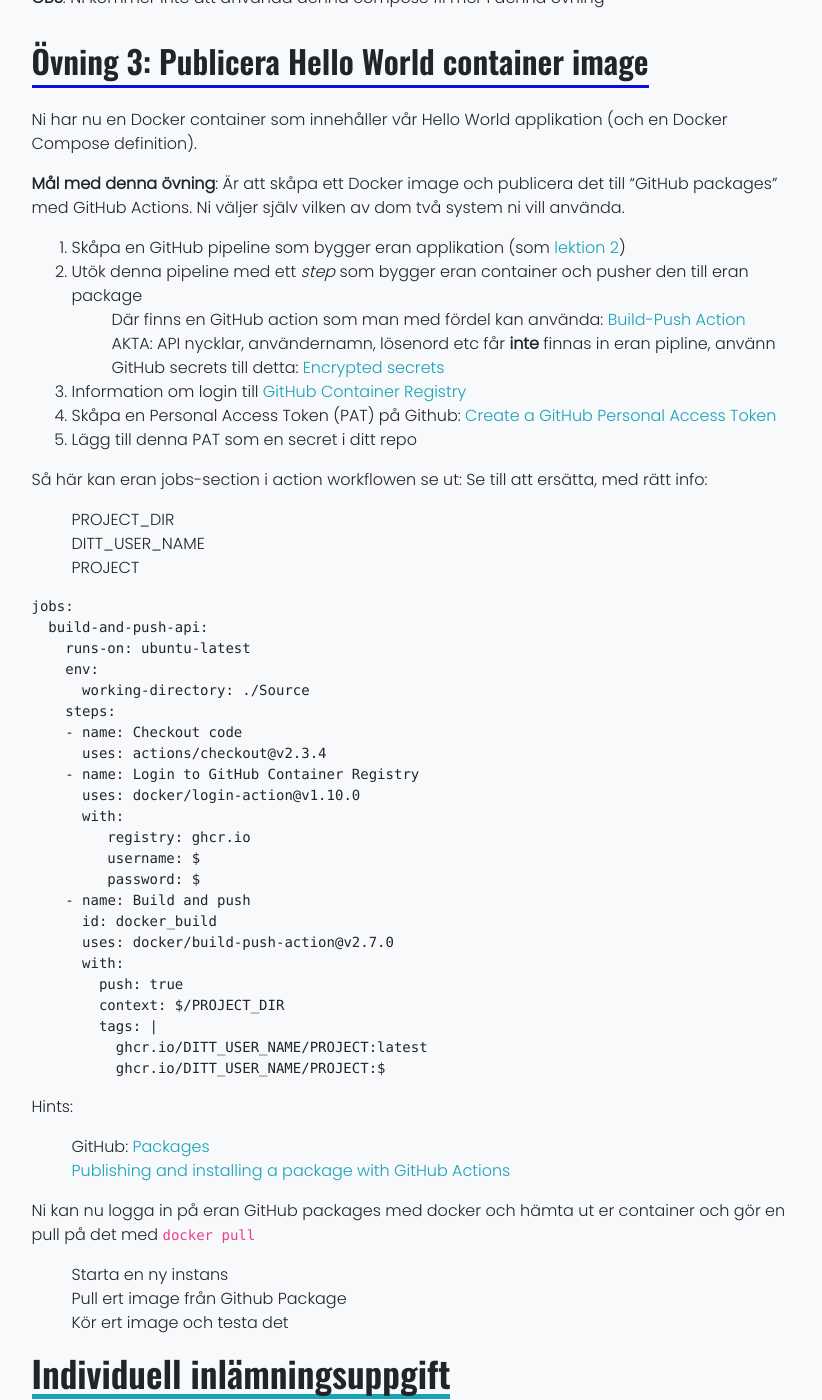
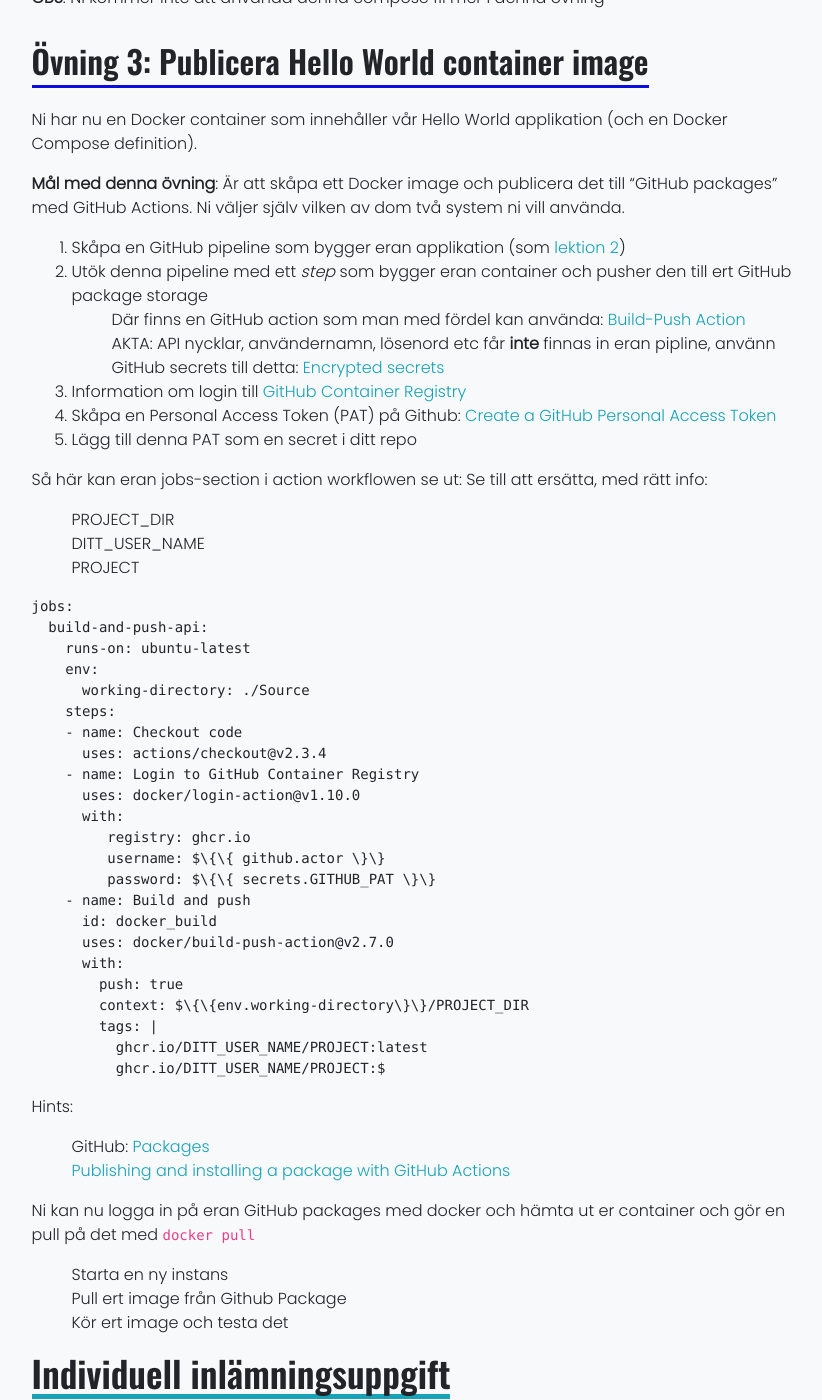
Before and after one commit to PGBSNH20/PGBSNH20-molnapplikationer, a Jekyll site: the page built from lectures/03-containers.md, in a window 1280 px wide and 1400 px high, scrolled down 3494 px. Shown: the whole window, without its empty margins (220-1042 px from the left). Built offline with Jekyll 4.4.1, drawn with Linux system fonts in a browser that asks for light colours; nearby versions of some CDN libraries.

Commit message:
Escape variables

```diff
--- a/lectures/03-containers.md
+++ b/lectures/03-containers.md
@@ -76,7 +76,7 @@ Ni har nu en Docker container som innehåller vår Hello World applikation (och
 **Mål med denna övning**: Är att skåpa ett Docker image och publicera det till "GitHub packages" med GitHub Actions. Ni väljer själv vilken av dom två system ni vill använda.
 
 1. Skåpa en GitHub pipeline som bygger eran applikation (som [lektion 2](/cloud-lectures/ci))
-2. Utök denna pipeline med ett *step* som bygger eran container och pusher den till eran package
+2. Utök denna pipeline med ett *step* som bygger eran container och pusher den till ert GitHub package storage
    * Där finns en GitHub action som man med fördel kan använda: [Build-Push Action](https://github.com/docker/build-push-action)
    * AKTA: API nycklar, användernamn, lösenord etc får **inte** finnas in eran pipline, använn GitHub secrets till detta: [Encrypted secrets](https://docs.github.com/en/actions/reference/encrypted-secrets)
 3. Information om login till [GitHub Container Registry](https://github.com/docker/login-action#github-container-registry)
@@ -104,14 +104,14 @@ jobs:
       uses: docker/login-action@v1.10.0
       with:
          registry: ghcr.io
-         username: ${{ github.actor }}
-         password: ${{ secrets.GITHUB_PAT }}
+         username: $\{\{ github.actor \}\}
+         password: $\{\{ secrets.GITHUB_PAT \}\}
     - name: Build and push
       id: docker_build
       uses: docker/build-push-action@v2.7.0
       with:
         push: true
-        context: ${{env.working-directory}}/PROJECT_DIR
+        context: $\{\{env.working-directory\}\}/PROJECT_DIR
         tags: |
           ghcr.io/DITT_USER_NAME/PROJECT:latest
           ghcr.io/DITT_USER_NAME/PROJECT:${{ github.run_number }}
```
